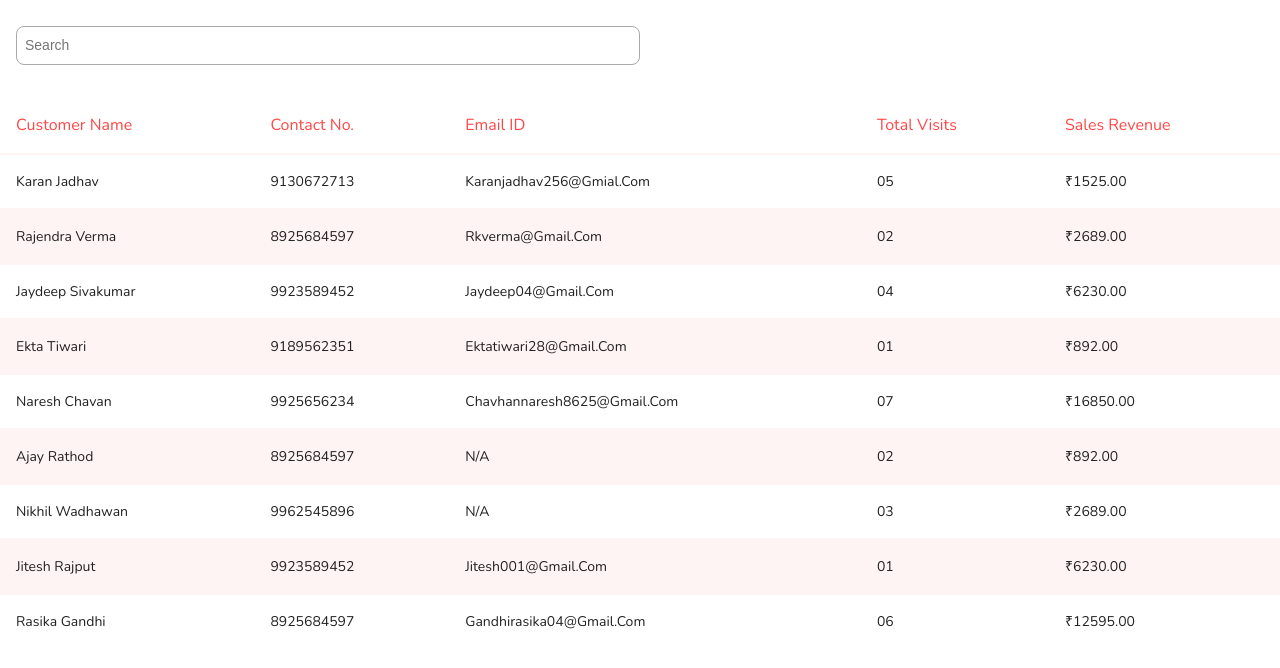
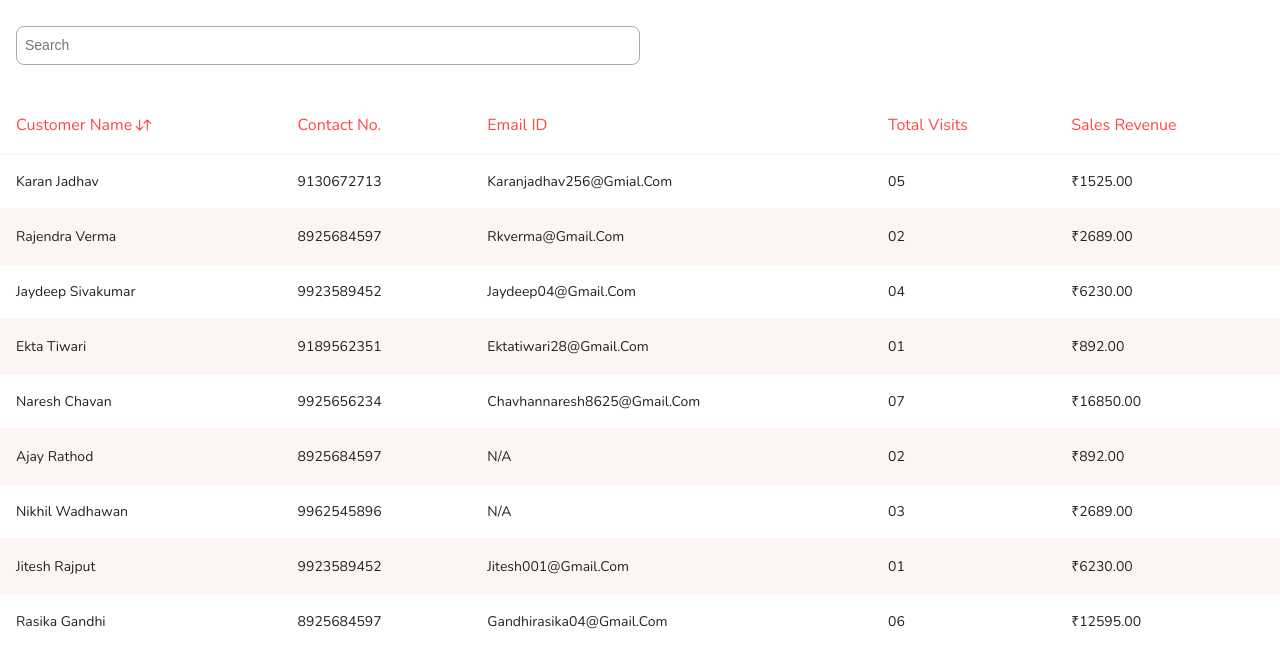
Before and after one commit to parakhpixel6/Restaurant-Menu-Pixel6, a website: page manage_orders/customers/index.html in a window 1280 px wide. Shown: the part 96-764 px from the top of the page. Drawn offline with nearby package versions, Linux system fonts and the light colour scheme.

Commit message:
add filter icon on customer name

```diff
--- a/manage_orders/customers/index.html
+++ b/manage_orders/customers/index.html
@@ -43,7 +43,11 @@
             <table class="custom-table past-order-table">
                 <thead>
                     <tr >
-                        <td>Customer Name</td>
+                        <td>Customer Name<img
+                            class="past-order-datefilter-img"
+                            src="../../assets/images/icons/sort.svg"
+                            alt="datefilter"
+                          /></td>
                         <td>Contact No.</td>
                         <td>Email ID</td>
                         <td>Total Visits</td>
```
